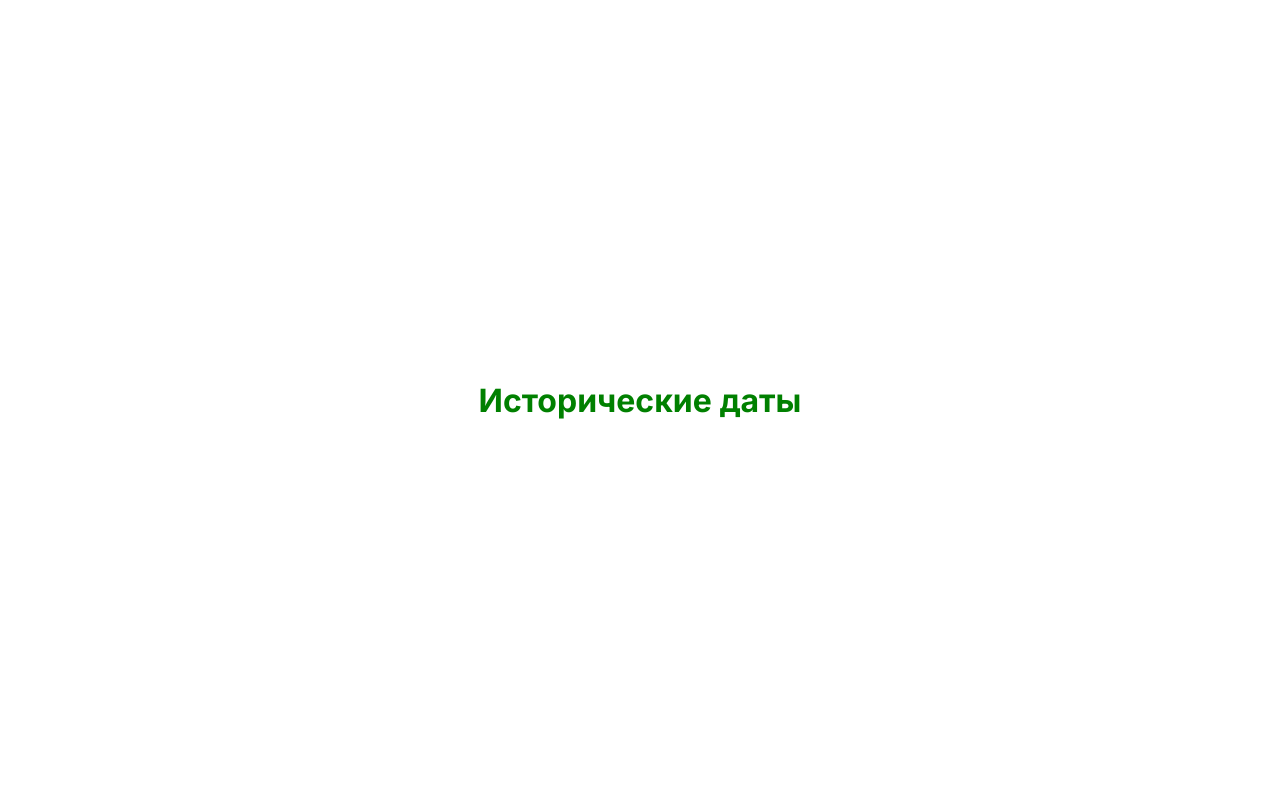
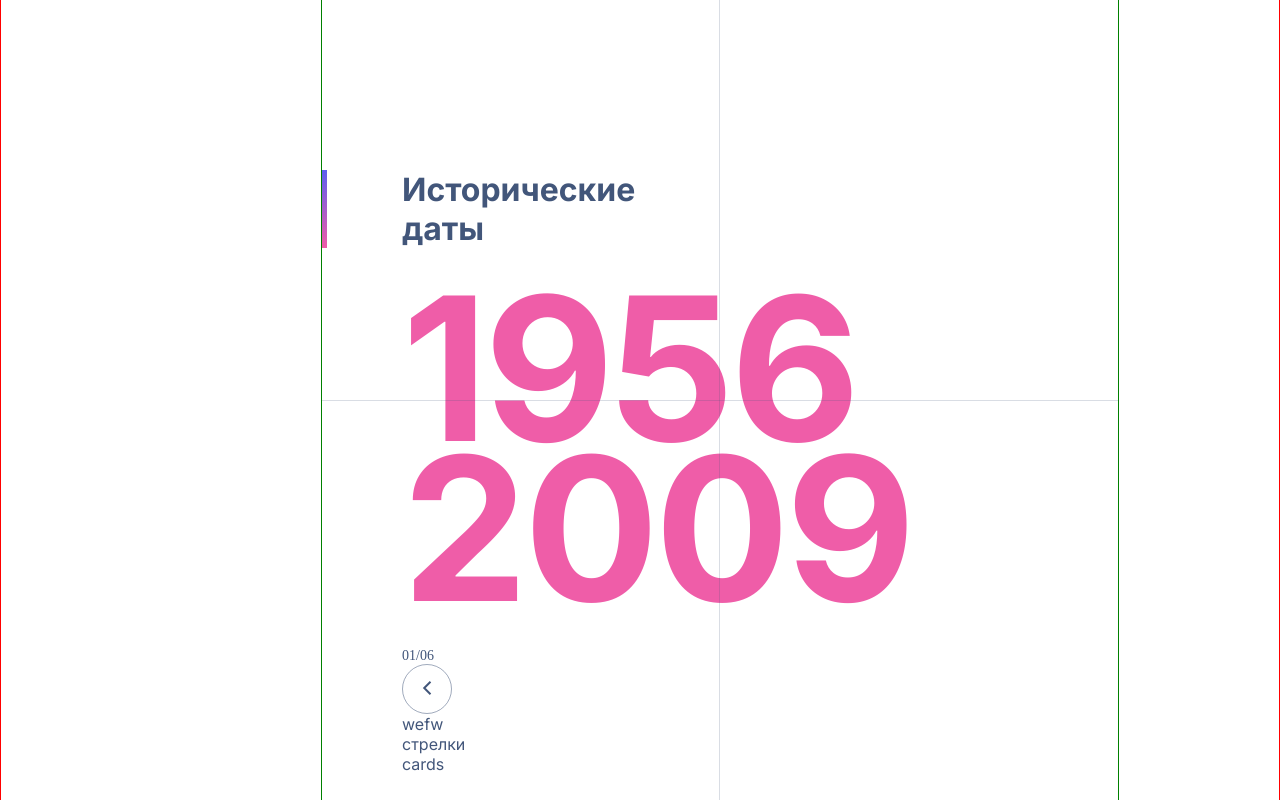
Before and after one commit to kravcov7/dates, a Next.js app: page / in a window 1280 px wide. Built offline with nearby package versions, Linux system fonts and the light colour scheme.

Commit message:
added structure

```diff
--- a/src/app/page.module.css
+++ b/src/app/page.module.css
@@ -1,109 +1,12 @@
-/* .main {
-  display: flex;
-  flex-direction: column;
-  justify-content: space-between;
-  align-items: center;
-  padding: 6rem;
+.main {
+  /* overflow: hidden; */
+
+  max-width: 1920px;
+margin: auto;
   min-height: 100vh;
+
+  border-right: 1px solid red;
+  border-left: 1px solid red;
+  height: 300px;
+  color: #42567a;
 }
-
-.description {
-  display: inherit;
-  justify-content: inherit;
-  align-items: inherit;
-  font-size: 0.85rem;
-  max-width: var(--max-width);
-  width: 100%;
-  z-index: 2;
-  font-family: var(--font-mono);
-}
-
-.description a {
-  display: flex;
-  justify-content: center;
-  align-items: center;
-  gap: 0.5rem;
-}
-
-.description p {
-  position: relative;
-  margin: 0;
-  padding: 1rem;
-  background-color: rgba(var(--callout-rgb), 0.5);
-  border: 1px solid rgba(var(--callout-border-rgb), 0.3);
-  border-radius: var(--border-radius);
-}
-
-.code {
-  font-weight: 700;
-  font-family: var(--font-mono);
-}
-
-.grid {
-  display: grid;
-  grid-template-columns: repeat(4, minmax(25%, auto));
-  max-width: 100%;
-  width: var(--max-width);
-}
-
-.card {
-  padding: 1rem 1.2rem;
-  border-radius: var(--border-radius);
-  background: rgba(var(--card-rgb), 0);
-  border: 1px solid rgba(var(--card-border-rgb), 0);
-  transition: background 200ms, border 200ms;
-}
-
-.card span {
-  display: inline-block;
-  transition: transform 200ms;
-}
-
-.card h2 {
-  font-weight: 600;
-  margin-bottom: 0.7rem;
-}
-
-.card p {
-  margin: 0;
-  opacity: 0.6;
-  font-size: 0.9rem;
-  line-height: 1.5;
-  max-width: 30ch;
-}
-
-.center {
-  display: flex;
-  justify-content: center;
-  align-items: center;
-  position: relative;
-  padding: 4rem 0;
-}
-
-.center::before {
-  background: var(--secondary-glow);
-  border-radius: 50%;
-  width: 480px;
-  height: 360px;
-  margin-left: -400px;
-}
-
-.center::after {
-  background: var(--primary-glow);
-  width: 240px;
-  height: 180px;
-  z-index: -1;
-}
-
-.center::before,
-.center::after {
-  content: '';
-  left: 50%;
-  position: absolute;
-  filter: blur(45px);
-  transform: translateZ(0);
-}
-
-.logo {
-  position: relative;
-} */
--- a/src/components/History/History.module.css
+++ b/src/components/History/History.module.css
@@ -1,37 +1,75 @@
-/* .history{
-        position: relative;
-        display: flex;
-        flex-direction: column;
-        justify-content: center;
-        align-items: center;
-        overflow: hidden;
+.history {
+  border-left: 1px solid green;
+  border-right: 1px solid green;
+  min-height: 100vh;
+  margin: 0 160px 0 320px;
+  padding-top: 170px;
+  padding-left: 80px;
+  padding-right: 80px;
+  position: relative;
+}
 
-        max-width: 1280px;
-        min-height: 100vh;
-        margin-right: auto;
-        margin-left: auto;
-        border-right: 1px solid rgba(gray, .1);
-        border-left: 1px solid rgba(gray, .1);
+.history::after {
+  content: "";
+  position: absolute;
+  top: 50%;
+  left: 0px;
+  right: 0px;
+  height: 1px;
+  background-color: #42567a;
+  opacity: 20%;
+}
 
+.history::before {
+  content: "";
+  position: absolute;
+  right: 50%;
+  top: 0px;
+  bottom: 0px;
+  width: 1px;
+  background-color: #42567a;
+  opacity: 20%;
+}
 
-        color: green;
-        background-color: $gray;
-    } */
+.title {
+  max-width: 300px;
+  position: relative;
+}
 
-.history {
-  position: relative;
+.title::before {
+  content: "";
+  position: absolute;
+  top: 0;
+  left: -80px;
+  width: 5px;
+  height: 100%;
+  background: linear-gradient(180deg, #5d5fef, #ef5da8);
+}
+
+.dates {
+  min-height: 400px;
+
   display: flex;
-  flex-direction: column;
   justify-content: center;
   align-items: center;
-  overflow: hidden;
+  gap: 60px;
+  width: 100%;
 
-  max-width: 1280px;
-  min-height: 100vh;
-  margin-right: auto;
-  margin-left: auto;
-  border-right: 1px solid rgba(blue, .1);
-  border-left: 1px solid rgba(blue, .1);
+  font-size: 200px;
+  font-style: normal;
+  font-weight: 700;
+  line-height: 160px; /* 80% */
+  letter-spacing: -4px;
 
-  color: green;
+  color: #ef5da8;
 }
+
+.pagination {
+  color: #42567A;
+
+font-family: PT Sans;
+font-size: 14px;
+font-style: normal;
+font-weight: 400;
+line-height: normal;
+}
--- a/src/components/History/index.tsx
+++ b/src/components/History/index.tsx
@@ -1,5 +1,7 @@
 import React from "react";
 import styles from "./History.module.css";
+import { Button } from "@/shared/ui/Button/Button";
+import { CardsSlider } from "@/features/ui/CardsSlider/CardsSlider";
 
 type Data = {
   id: number;
@@ -14,6 +16,12 @@ function History({ data }: HistoricalDatesProps) {
     <>
       <div className={styles.history}>
         <h1 className={styles.title}>Исторические даты</h1>
+        <div className={styles.dates}>1956 2009</div>
+        <div className={styles.pagination}>01/06</div>
+        <Button />
+        <CardsSlider />
+        <div className={styles.pagination2}>стрелки</div>
+        <div className={styles.cards}>cards</div>
       </div>
     </>
   );
--- /dev/null
+++ b/src/features/ui/CardsSlider/CardsSlider.tsx
@@ -0,0 +1,12 @@
+import styles from "./CardsSlider.module.css";
+import Image from "next/image";
+
+export const CardsSlider = () => {
+  //   const { children } = props;
+
+  return (
+    <div className={styles.slider}>
+      <div className={styles.slider2}>wefw</div>
+    </div>
+  );
+};
--- /dev/null
+++ b/src/shared/ui/Button/Button.module.css
@@ -0,0 +1,10 @@
+.button {
+  height: 50px;
+  width: 50px;
+  border: 1px solid rgba(66, 86, 122, 0.5);
+  border-radius: 50%;
+
+  background: none;
+  outline: none;
+  cursor: pointer;
+}
--- /dev/null
+++ b/src/shared/ui/Button/Button.tsx
@@ -0,0 +1,17 @@
+import { ButtonHTMLAttributes, FC } from "react";
+import styles from "./Button.module.css";
+import Arrow from "@/shared/assets/icons/arrow.svg";
+import Image from "next/image";
+
+export const Button: FC<ButtonHTMLAttributes<HTMLButtonElement>> = (props) => {
+  const { children } = props;
+
+  return (
+    <button type="button" className={styles.button}>
+      {/* <Image src={Arrow} alt="My SVG" width={200} height={200} /> */}
+      <Image src={Arrow} alt="arrow" width={12} height={14} />
+      {/* <Arrow /> */}
+      {children}
+    </button>
+  );
+};
```
Also changed, not shown: src/features/ui/CardsSlider/CardsSlider.module.css (added), src/shared/assets/icons/arrow.svg (added).
